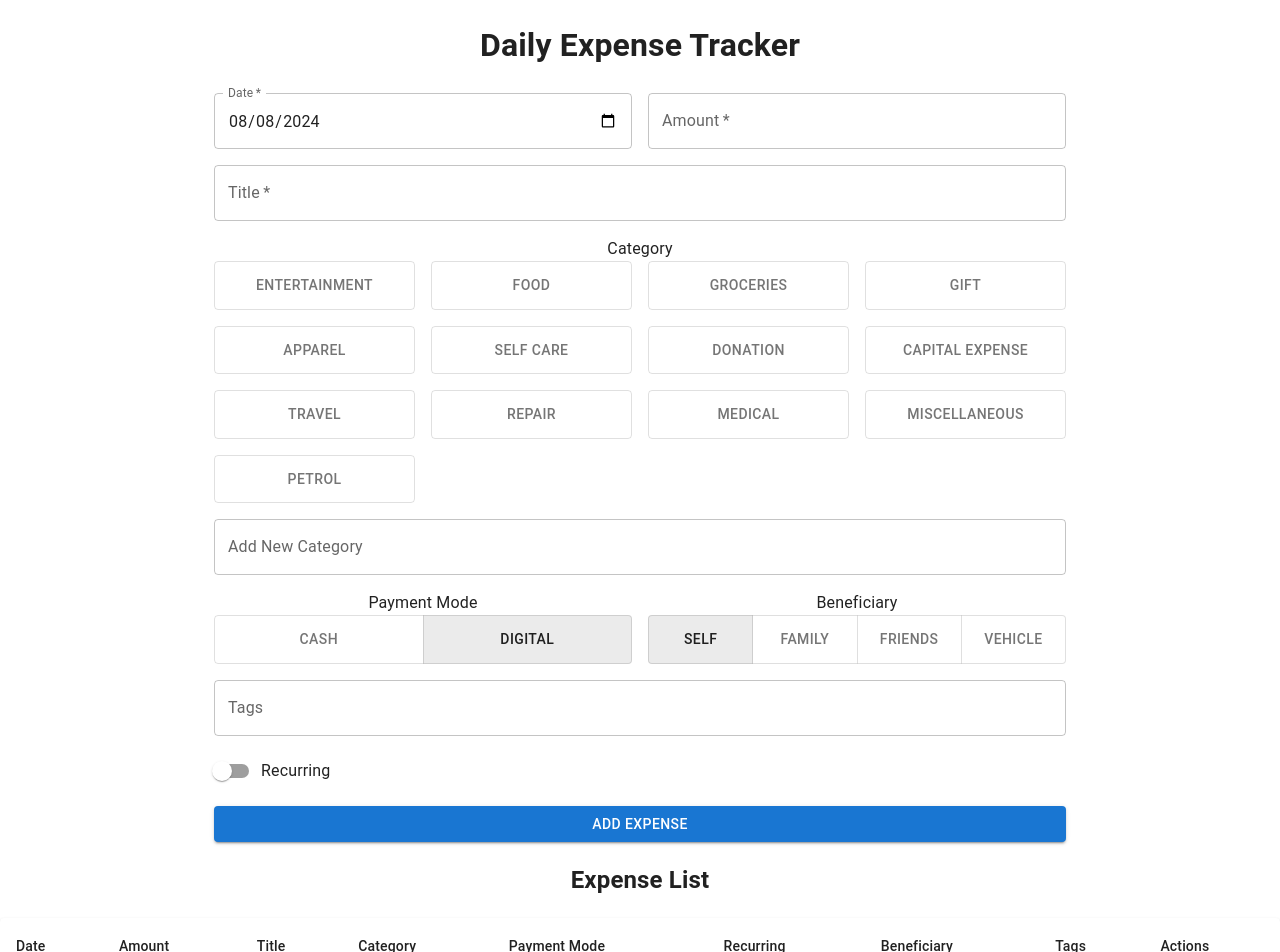
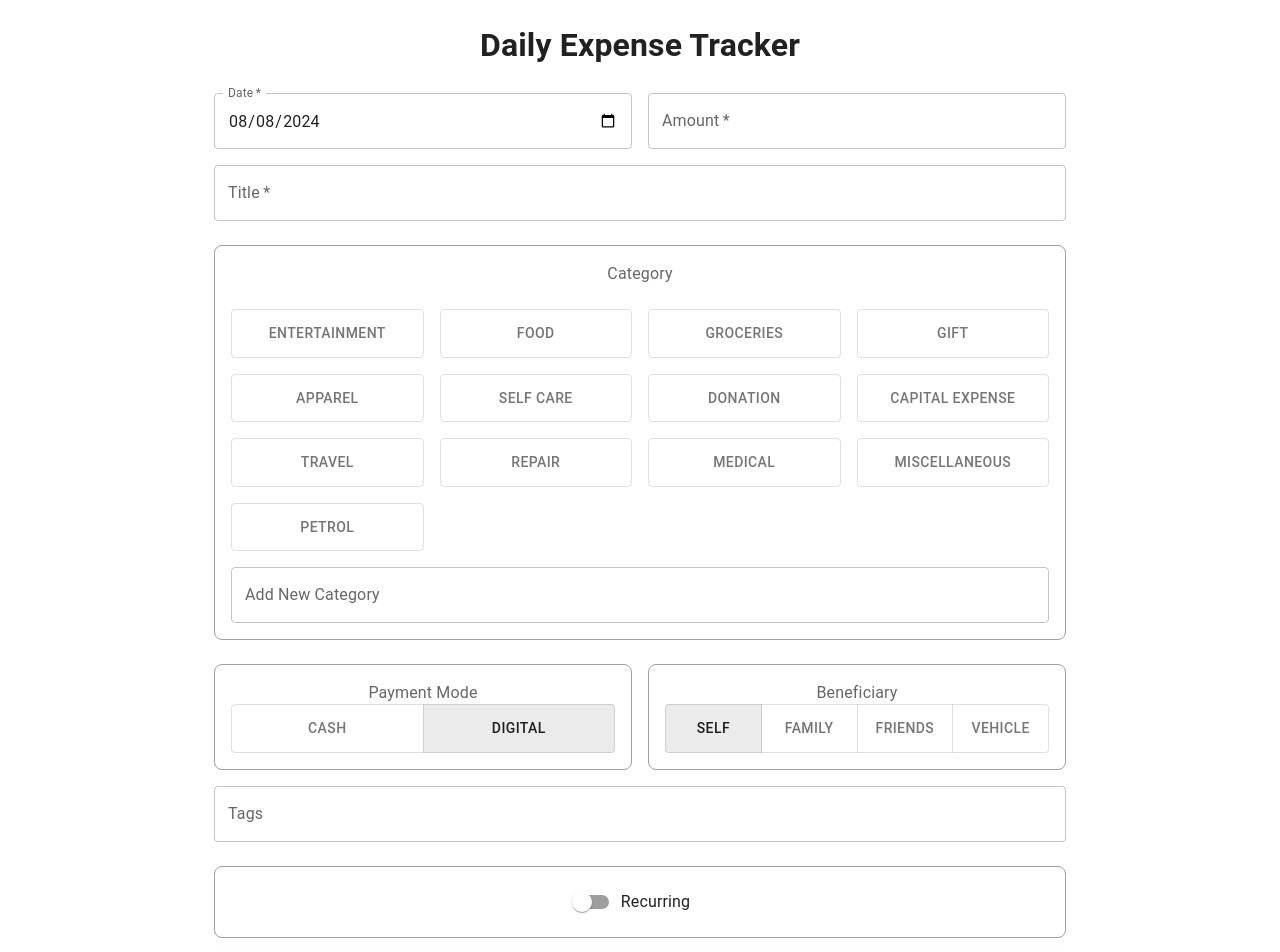
Before and after one commit to ishu9bansal/kharcha-v2, a React (Create React App) app: page / in a window 1280 px wide. Shown: the top 952 px of the page. Built offline with nearby package versions, Linux system fonts and the light colour scheme.

Commit message:
border on the button groups

```diff
--- a/src/components/ExpenseList.tsx
+++ b/src/components/ExpenseList.tsx
@@ -1,4 +1,3 @@
-// src/components/ExpenseList.tsx
 import React from 'react';
 import { Expense } from '../types/Expense';
 import {
@@ -10,6 +9,7 @@ import {
   TableRow,
   Paper,
   Button,
+  Container,
 } from '@mui/material';
 
 interface ExpenseListProps {
@@ -19,6 +19,7 @@ interface ExpenseListProps {
 
 const ExpenseList: React.FC<ExpenseListProps> = ({ expenses, onDeleteExpense }) => {
   return (
+    <Container maxWidth="md" sx={{ mt: 4 }}>
       <TableContainer component={Paper}>
         <Table>
           <TableHead>
@@ -55,6 +56,7 @@ const ExpenseList: React.FC<ExpenseListProps> = ({ expenses, onDeleteExpense })
           </TableBody>
         </Table>
       </TableContainer>
+    </Container>
   );
 };
 
--- a/src/components/Inputs.tsx
+++ b/src/components/Inputs.tsx
@@ -1,15 +1,16 @@
-// src/components/Inputs.tsx
 import React from 'react';
 import {
+  Box,
+  FormControl,
+  FormLabel,
+  Grid,
   TextField,
-  FormControl,
-  FormControlLabel,
-  Grid,
   Typography,
   ToggleButton,
   ToggleButtonGroup,
   Switch,
   FormGroup,
+  FormControlLabel,
 } from '@mui/material';
 
 export const DateInput: React.FC<{ value: string, onChange: (value: string) => void }> = ({ value, onChange }) => (
@@ -60,8 +61,9 @@ export const CategoryInput: React.FC<{
 
   return (
     <FormControl component="fieldset" fullWidth>
-      <Typography component="legend">Category</Typography>
-      <Grid container spacing={2}>
+      <Box border={1} borderColor="grey.500" borderRadius={2} p={2} mt={1}>
+        <FormLabel component="legend">Category</FormLabel>
+        <Grid container spacing={2} mt={1}>
           {categories.map((category) => (
             <Grid item xs={6} sm={3} key={category}>
               <ToggleButtonGroup
@@ -85,6 +87,7 @@ export const CategoryInput: React.FC<{
           fullWidth
           sx={{ mt: 2 }}
         />
+      </Box>
     </FormControl>
   );
 };
@@ -94,7 +97,8 @@ export const PaymentModeInput: React.FC<{
   onChange: (value: 'Cash' | 'Digital') => void;
 }> = ({ selectedMode, onChange }) => (
   <FormControl component="fieldset" fullWidth>
-    <Typography component="legend">Payment Mode</Typography>
+    <Box border={1} borderColor="grey.500" borderRadius={2} p={2} mt={1}>
+      <FormLabel component="legend">Payment Mode</FormLabel>
       <ToggleButtonGroup
         value={selectedMode}
         exclusive
@@ -104,11 +108,13 @@ export const PaymentModeInput: React.FC<{
         <ToggleButton value="Cash">Cash</ToggleButton>
         <ToggleButton value="Digital">Digital</ToggleButton>
       </ToggleButtonGroup>
+    </Box>
   </FormControl>
 );
 
 export const RecurringInput: React.FC<{ value: boolean, onChange: (value: boolean) => void }> = ({ value, onChange }) => (
   <FormGroup>
+    <Box border={1} borderColor="grey.500" borderRadius={2} p={2} mt={1}>
       <FormControlLabel
         control={
           <Switch
@@ -118,6 +124,7 @@ export const RecurringInput: React.FC<{ value: boolean, onChange: (value: boolea
         }
         label="Recurring"
       />
+    </Box>
   </FormGroup>
 );
 
@@ -126,7 +133,8 @@ export const BeneficiaryInput: React.FC<{
   onChange: (value: 'Self' | 'Family' | 'Friends' | 'Vehicle') => void;
 }> = ({ selectedBeneficiary, onChange }) => (
   <FormControl component="fieldset" fullWidth>
-    <Typography component="legend">Beneficiary</Typography>
+    <Box border={1} borderColor="grey.500" borderRadius={2} p={2} mt={1}>
+      <FormLabel component="legend">Beneficiary</FormLabel>
       <ToggleButtonGroup
         value={selectedBeneficiary}
         exclusive
@@ -138,6 +146,7 @@ export const BeneficiaryInput: React.FC<{
         <ToggleButton value="Friends">Friends</ToggleButton>
         <ToggleButton value="Vehicle">Vehicle</ToggleButton>
       </ToggleButtonGroup>
+    </Box>
   </FormControl>
 );
 
```
Lines whose indentation alone changed are shown as unchanged.
